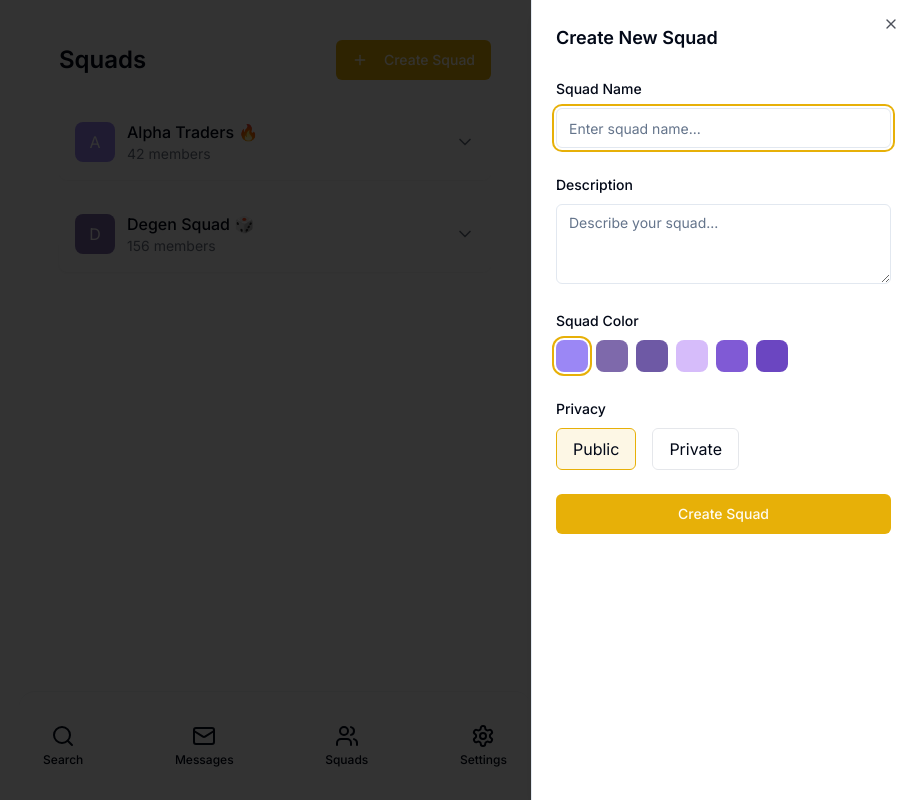
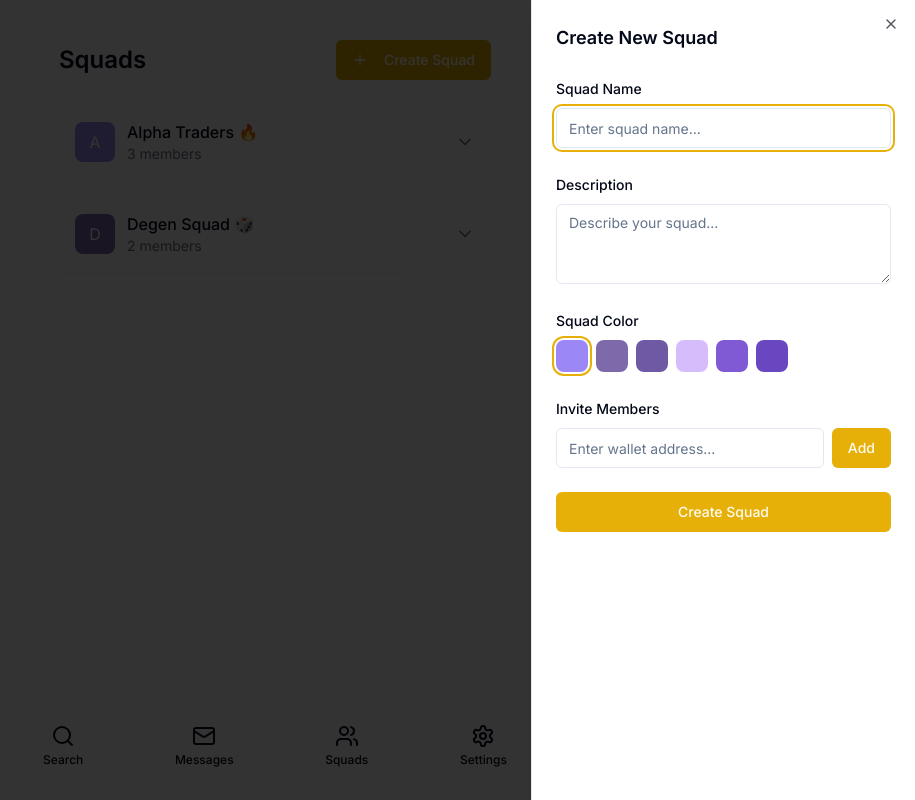
Before and after one commit to BTCYoda/capture-converter, a React (Vite) app: page /squads in a window 1280 px wide. Both pictures are taken after a click on the button "Create Squad". Shown: the whole page, without its empty margins (365-1280 px from the left). Built offline with nearby package versions, Linux system fonts and the light colour scheme.

Commit message:
Implement plan
This commit implements the specified plan.  Further details are available in the associated issue.

```diff
--- a/src/components/squads/CreateSquadSheet.tsx
+++ b/src/components/squads/CreateSquadSheet.tsx
@@ -1,6 +1,6 @@
 
 import { useState } from "react";
-import { Plus } from "lucide-react";
+import { Plus, X } from "lucide-react";
 import { Button } from "@/components/ui/button";
 import { Input } from "@/components/ui/input";
 import { Textarea } from "@/components/ui/textarea";
@@ -11,7 +11,7 @@ import {
   SheetTitle,
   SheetTrigger,
 } from "@/components/ui/sheet";
-import type { Squad } from "@/types/squad";
+import type { Squad, SquadMember } from "@/types/squad";
 
 const SQUAD_COLORS = [
   "#9b87f5",
@@ -30,7 +30,18 @@ const CreateSquadSheet = ({ onSquadCreate }: CreateSquadSheetProps) => {
   const [name, setName] = useState("");
   const [description, setDescription] = useState("");
   const [selectedColor, setSelectedColor] = useState(SQUAD_COLORS[0]);
-  const [privacy, setPrivacy] = useState<"public" | "private">("public");
+  const [newMemberAddress, setNewMemberAddress] = useState("");
+  const [invitedMembers, setInvitedMembers] = useState<string[]>([]);
+
+  const handleAddMember = () => {
+    if (!newMemberAddress || invitedMembers.includes(newMemberAddress)) return;
+    setInvitedMembers([...invitedMembers, newMemberAddress]);
+    setNewMemberAddress("");
+  };
+
+  const handleRemoveMember = (address: string) => {
+    setInvitedMembers(invitedMembers.filter(member => member !== address));
+  };
 
   const handleCreate = () => {
     if (!name.trim()) return;
@@ -40,16 +51,27 @@ const CreateSquadSheet = ({ onSquadCreate }: CreateSquadSheetProps) => {
       name: name.trim(),
       description: description.trim(),
       color: selectedColor,
-      privacy,
       createdAt: new Date(),
-      memberCount: 1,
+      memberCount: 1 + invitedMembers.length,
+      members: [
+        {
+          walletAddress: "0xYou...", // Creator's address
+          joinedAt: new Date(),
+          role: "admin"
+        }
+      ],
+      pendingInvites: invitedMembers.map(address => ({
+        walletAddress: address,
+        invitedAt: new Date(),
+        expiresAt: new Date(Date.now() + 7 * 24 * 60 * 60 * 1000) // 7 days expiry
+      }))
     };
 
     onSquadCreate(newSquad);
     setName("");
     setDescription("");
     setSelectedColor(SQUAD_COLORS[0]);
-    setPrivacy("public");
+    setInvitedMembers([]);
   };
 
   return (
@@ -97,22 +119,32 @@ const CreateSquadSheet = ({ onSquadCreate }: CreateSquadSheetProps) => {
             </div>
           </div>
           <div className="space-y-2">
-            <label className="text-sm font-medium">Privacy</label>
-            <div className="flex gap-4">
-              {["public", "private"].map((type) => (
-                <button
-                  key={type}
-                  onClick={() => setPrivacy(type as "public" | "private")}
-                  className={`px-4 py-2 rounded-md border ${
-                    privacy === type
-                      ? "border-primary bg-primary/10"
-                      : "border-gray-200"
-                  }`}
-                >
-                  {type.charAt(0).toUpperCase() + type.slice(1)}
-                </button>
-              ))}
+            <label className="text-sm font-medium">Invite Members</label>
+            <div className="flex gap-2">
+              <Input
+                value={newMemberAddress}
+                onChange={(e) => setNewMemberAddress(e.target.value)}
+                placeholder="Enter wallet address..."
+                onKeyPress={(e) => e.key === "Enter" && handleAddMember()}
+              />
+              <Button onClick={handleAddMember}>Add</Button>
             </div>
+            {invitedMembers.length > 0 && (
+              <div className="mt-2 space-y-2">
+                {invitedMembers.map((address) => (
+                  <div key={address} className="flex items-center justify-between bg-gray-50 p-2 rounded-md">
+                    <span className="text-sm truncate">{address}</span>
+                    <Button
+                      variant="ghost"
+                      size="sm"
+                      onClick={() => handleRemoveMember(address)}
+                    >
+                      <X className="h-4 w-4" />
+                    </Button>
+                  </div>
+                ))}
+              </div>
+            )}
           </div>
           <Button onClick={handleCreate} className="w-full">
             Create Squad
--- a/src/components/squads/SquadContainer.tsx
+++ b/src/components/squads/SquadContainer.tsx
@@ -9,20 +9,51 @@ const mockSquads: Squad[] = [
   {
     id: "1",
     name: "Alpha Traders 🔥",
-    description: "Elite trading group",
+    description: "Elite trading group focused on DeFi opportunities and market analysis",
     color: "#9b87f5",
-    privacy: "private",
     createdAt: new Date("2024-02-24T15:10:00Z"),
-    memberCount: 42
+    memberCount: 3,
+    members: [
+      {
+        walletAddress: "0xf39Fd6e51aad88F6F4ce6aB8827279cffFb92266",
+        joinedAt: new Date("2024-02-24T15:10:00Z"),
+        role: "admin"
+      },
+      {
+        walletAddress: "0x70997970C51812dc3A010C7d01b50e0d17dc79C8",
+        joinedAt: new Date("2024-02-24T15:15:00Z"),
+        role: "member"
+      }
+    ],
+    pendingInvites: [
+      {
+        walletAddress: "0x3C44CdDdB6a900fa2b585dd299e03d12FA4293BC",
+        invitedAt: new Date("2024-02-24T16:00:00Z"),
+        expiresAt: new Date("2024-03-02T16:00:00Z")
+      }
+    ]
   },
   {
     id: "2",
     name: "Degen Squad 🎲",
-    description: "High risk, high reward",
+    description: "High risk, high reward. We explore the newest projects and opportunities",
     color: "#7E69AB",
-    privacy: "public",
     createdAt: new Date("2024-02-23T12:00:00Z"),
-    memberCount: 156
+    memberCount: 2,
+    members: [
+      {
+        walletAddress: "0x15d34AAf54267DB7D7c367839AAf71A00a2C6A65",
+        joinedAt: new Date("2024-02-23T12:00:00Z"),
+        role: "admin"
+      }
+    ],
+    pendingInvites: [
+      {
+        walletAddress: "0x9965507D1a55bcC2695C58ba16FB37d819B0A4dc",
+        invitedAt: new Date("2024-02-23T14:00:00Z"),
+        expiresAt: new Date("2024-03-01T14:00:00Z")
+      }
+    ]
   }
 ];
 
--- a/src/components/squads/SquadList.tsx
+++ b/src/components/squads/SquadList.tsx
@@ -1,8 +1,10 @@
 
 import { useState } from "react";
-import { ChevronDown } from "lucide-react";
+import { ChevronDown, Users, Link as LinkIcon } from "lucide-react";
 import type { Squad } from "@/types/squad";
 import SquadMessages from "./SquadMessages";
+import { Button } from "@/components/ui/button";
+import { Input } from "@/components/ui/input";
 
 interface SquadListProps {
   squads: Squad[];
@@ -14,12 +16,20 @@ interface SquadItemProps {
 
 const SquadItem = ({ squad }: SquadItemProps) => {
   const [isExpanded, setIsExpanded] = useState(false);
+  const [showDetails, setShowDetails] = useState(false);
+  const [newMemberAddress, setNewMemberAddress] = useState("");
+
+  const handleAddMember = () => {
+    if (!newMemberAddress) return;
+    // Here you would typically handle the invitation process
+    setNewMemberAddress("");
+  };
 
   return (
     <div className="bg-white rounded-lg shadow-sm overflow-hidden">
       <div
         className="p-4 cursor-pointer hover:bg-gray-50"
-        onClick={() => setIsExpanded(!isExpanded)}
+        onClick={() => setShowDetails(!showDetails)}
       >
         <div className="flex items-center justify-between">
           <div className="flex items-center gap-3">
@@ -36,11 +46,79 @@ const SquadItem = ({ squad }: SquadItemProps) => {
           </div>
           <ChevronDown
             className={`w-5 h-5 text-gray-500 transition-transform ${
-              isExpanded ? "rotate-180" : ""
+              showDetails ? "rotate-180" : ""
             }`}
           />
         </div>
       </div>
+
+      {showDetails && (
+        <div className="border-t p-4 space-y-4">
+          {squad.description && (
+            <div>
+              <h4 className="text-sm font-medium mb-1">Description</h4>
+              <p className="text-sm text-gray-600">{squad.description}</p>
+            </div>
+          )}
+
+          <div>
+            <h4 className="text-sm font-medium mb-2">Members</h4>
+            <div className="space-y-2">
+              {squad.members.map((member) => (
+                <div key={member.walletAddress} className="flex items-center justify-between bg-gray-50 p-2 rounded-md">
+                  <div>
+                    <span className="text-sm font-medium">{member.walletAddress}</span>
+                    <span className="text-xs text-gray-500 ml-2">{member.role}</span>
+                  </div>
+                  <span className="text-xs text-gray-500">
+                    Joined {new Date(member.joinedAt).toLocaleDateString()}
+                  </span>
+                </div>
+              ))}
+            </div>
+          </div>
+
+          {squad.pendingInvites && squad.pendingInvites.length > 0 && (
+            <div>
+              <h4 className="text-sm font-medium mb-2">Pending Invites</h4>
+              <div className="space-y-2">
+                {squad.pendingInvites.map((invite) => (
+                  <div key={invite.walletAddress} className="flex items-center justify-between bg-gray-50 p-2 rounded-md">
+                    <span className="text-sm">{invite.walletAddress}</span>
+                    <span className="text-xs text-gray-500">
+                      Invited {new Date(invite.invitedAt).toLocaleDateString()}
+                    </span>
+                  </div>
+                ))}
+              </div>
+            </div>
+          )}
+
+          <div>
+            <h4 className="text-sm font-medium mb-2">Invite New Member</h4>
+            <div className="flex gap-2">
+              <Input
+                value={newMemberAddress}
+                onChange={(e) => setNewMemberAddress(e.target.value)}
+                placeholder="Enter wallet address..."
+              />
+              <Button onClick={handleAddMember}>
+                <Users className="w-4 h-4 mr-2" />
+                Invite
+              </Button>
+            </div>
+          </div>
+
+          <Button
+            variant="outline"
+            className="w-full"
+            onClick={() => setIsExpanded(!isExpanded)}
+          >
+            {isExpanded ? "Hide Messages" : "Show Messages"}
+          </Button>
+        </div>
+      )}
+
       {isExpanded && (
         <div className="border-t">
           <SquadMessages squadId={squad.id} />
--- a/src/types/squad.ts
+++ b/src/types/squad.ts
@@ -4,10 +4,29 @@ export interface Squad {
   name: string;
   description?: string;
   color: string;
-  privacy: "public" | "private";
-  memberLimit?: number;
   createdAt: Date;
   memberCount: number;
+  members: SquadMember[];
+  pendingInvites: PendingInvite[];
+  externalLinks?: SquadLink[];
+}
+
+export interface SquadMember {
+  walletAddress: string;
+  joinedAt: Date;
+  role: 'admin' | 'member';
+  lastActive?: Date;
+}
+
+export interface PendingInvite {
+  walletAddress: string;
+  invitedAt: Date;
+  expiresAt: Date;
+}
+
+export interface SquadLink {
+  title: string;
+  url: string;
 }
 
 export interface SquadMessage {
```
